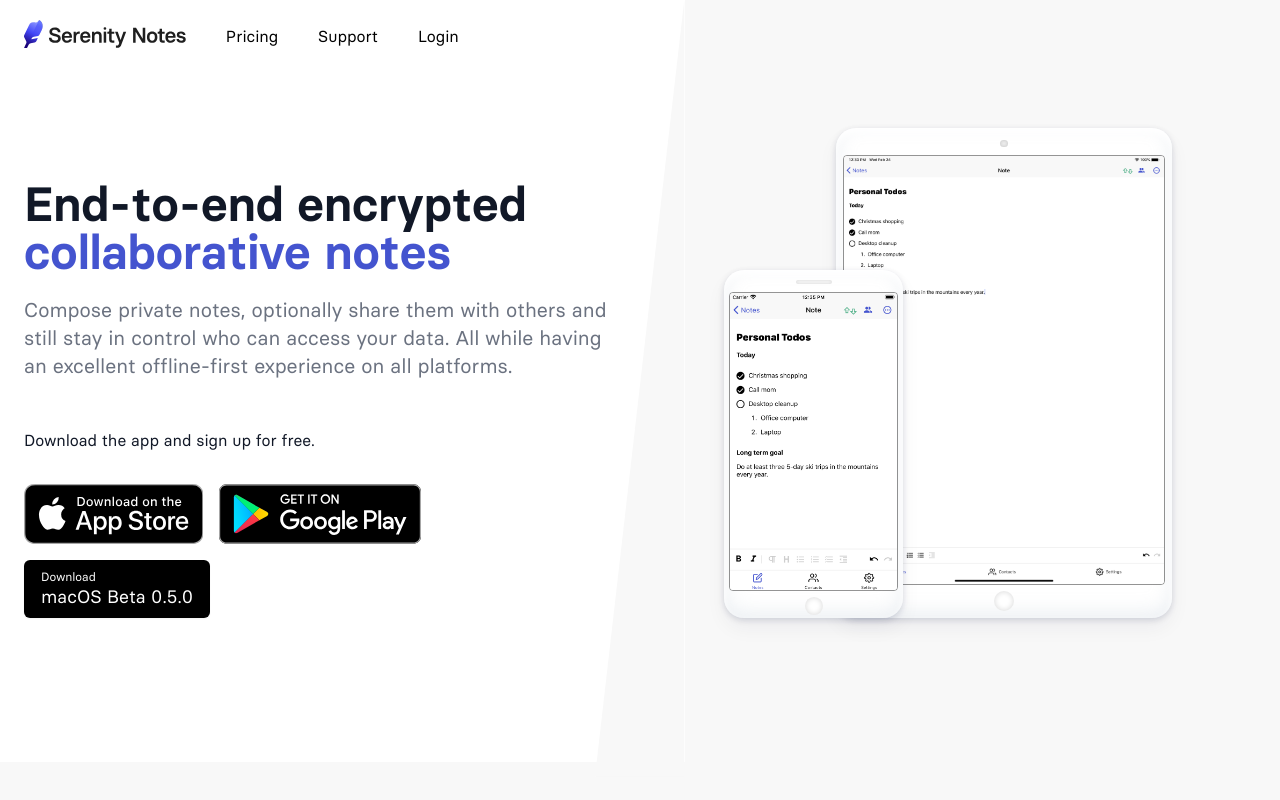
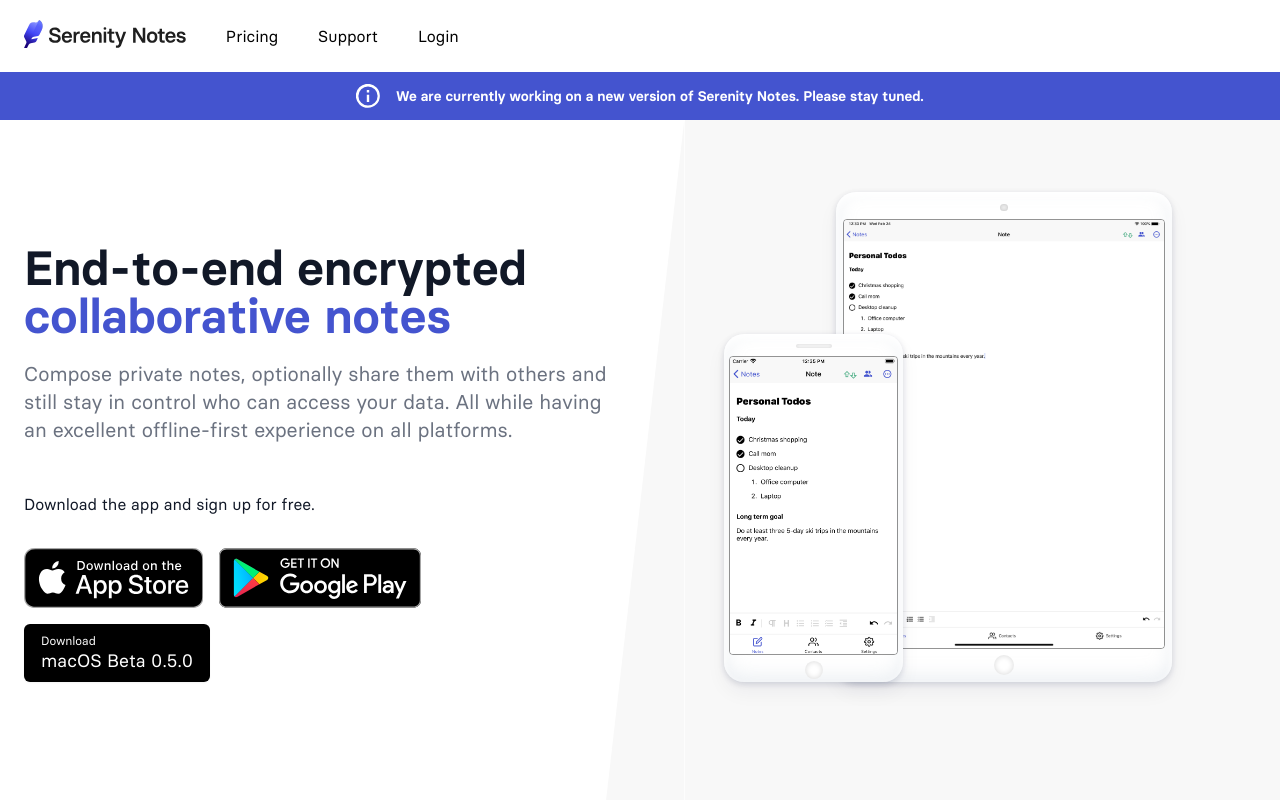
Before and after one commit to serenity-kit/website-legacy, a Next.js app: page /en/notes in a window 1280 px wide. Shown: the top 800 px of the page. Built offline with nearby package versions, Linux system fonts and the light colour scheme; what @tailwindcss/typography, urql would draw is missing.

Commit message:
add notice banner to notes page

```diff
--- a/components/Hero.tsx
+++ b/components/Hero.tsx
@@ -7,7 +7,7 @@
   return (
     <div className="relative h-full">
       <div
-        className="hidden lg:flex absolute w-screen -top-14 h-full pointer-events-none"
+        className="hidden lg:flex absolute w-screen -top-18 h-full pointer-events-none"
         style={{ height: "110%" }}
       >
         <div className="w-1/2"></div>
--- /dev/null
+++ b/components/InfoBanner.tsx
@@ -0,0 +1,25 @@
+import React from "react";
+
+type InfoBannerProps = {
+  text: string;
+};
+
+const InfoBanner = ({ text }: InfoBannerProps) => {
+  return (
+    <div
+      className="flex items-center justify-center mt-4 bg-primary text-white  text-center text-sm font-bold px-8 py-3 w-full"
+      role="alert"
+    >
+      <svg
+        className="fill-current h-6 w-6 mr-4"
+        xmlns="http://www.w3.org/2000/svg"
+        viewBox="0 0 20 20"
+      >
+        <path d="M2.93 17.07A10 10 0 1 1 17.07 2.93 10 10 0 0 1 2.93 17.07zm12.73-1.41A8 8 0 1 0 4.34 4.34a8 8 0 0 0 11.32 11.32zM9 11V9h2v6H9v-4zm0-6h2v2H9V5z" />
+      </svg>
+      <p>{text}</p>
+    </div>
+  );
+};
+
+export default InfoBanner;
--- a/pages/en/notes/index.tsx
+++ b/pages/en/notes/index.tsx
@@ -4,12 +4,13 @@
 import Video from "../../../components/Video";
 import ProductComparison from "../../../components/ProductComparison";
 import SubscribeForm from "../../../components/SuscribeForm";
+import InfoBanner from "../../../components/InfoBanner";
 
 export default function NotesHome() {
   return (
     <>
+      <InfoBanner text="We are currently working on a new version of Serenity Notes. Please stay tuned." />
       <Hero />
-
       <div className="bg-background overflow-hidden">
         <div className="relative max-w-xl mx-auto px-4 sm:px-6 lg:px-8 lg:max-w-screen-xl">
           <div className="relative my-12 lg:my-24 lg:grid lg:grid-cols-2 lg:gap-8 lg:items-center">
```
